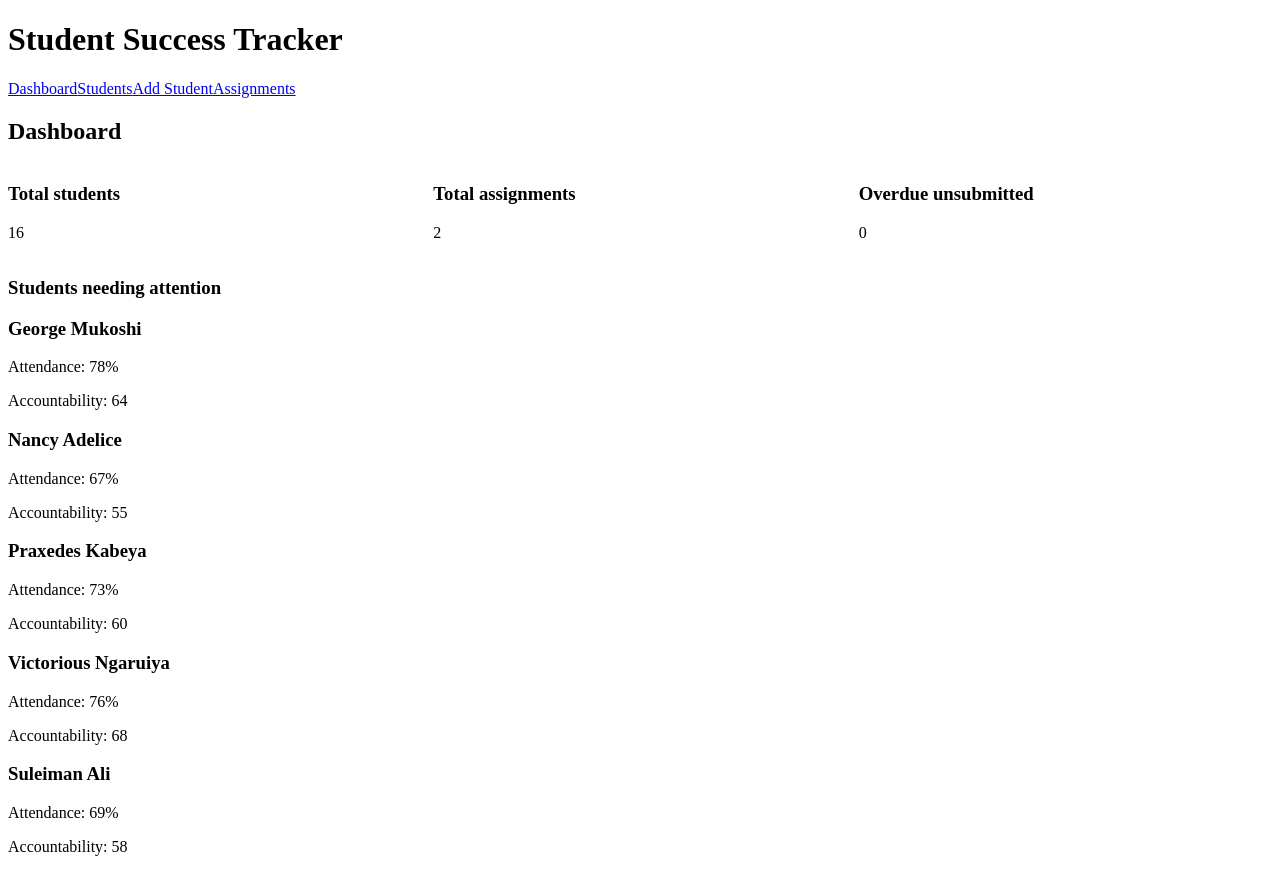
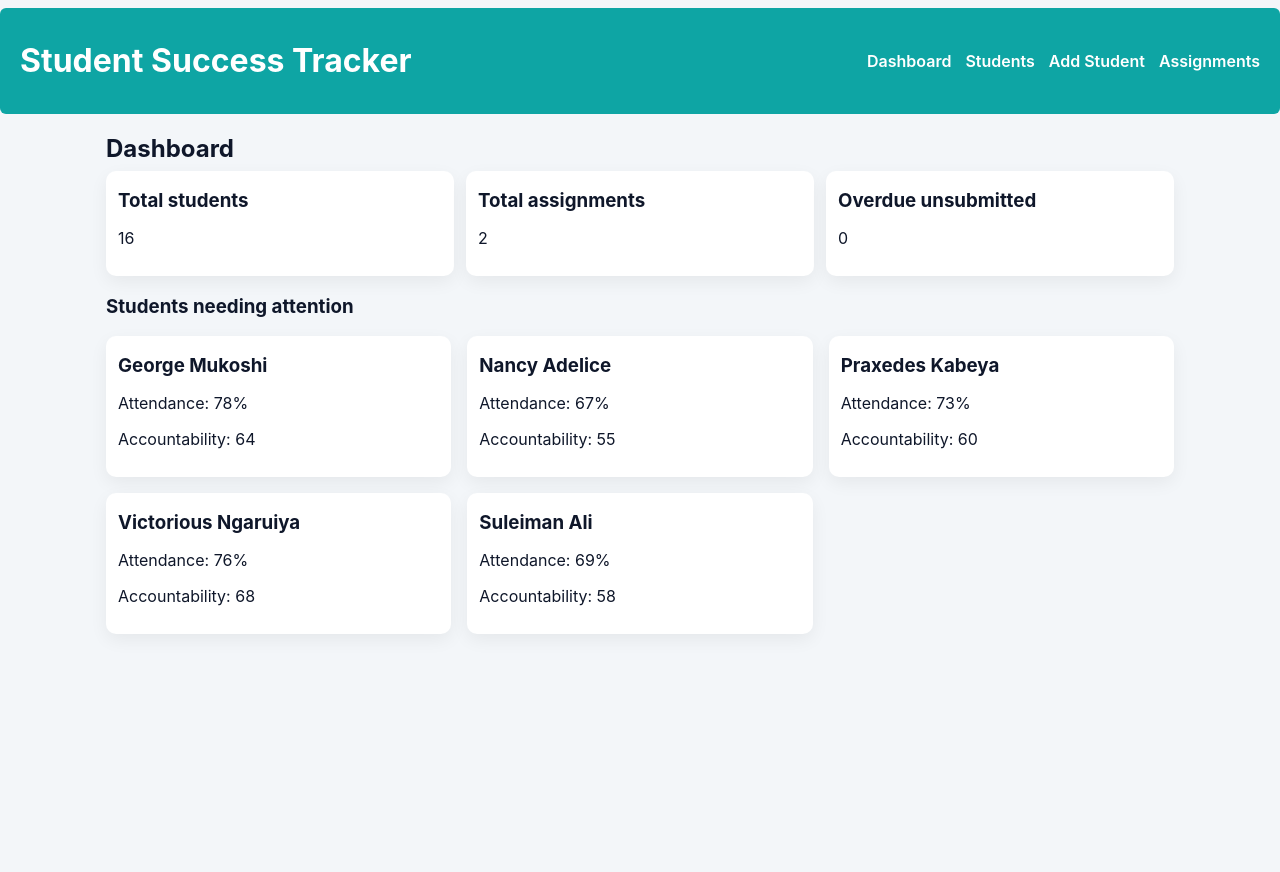
Before and after one commit to d-odhiambo/student-success-tracker-app, a React (Vite) app: page /dashboard in a window 1280 px wide. After the commit the page ends 800 px from the top, so only its background shows below. Built offline with nearby package versions, Linux system fonts and the light colour scheme; data requests are answered from the project's data file.

Commit message:
Added Styles

```diff
--- a/package.json
+++ b/package.json
@@ -11,7 +11,8 @@
   },
   "dependencies": {
     "react": "^19.1.1",
-    "react-dom": "^19.1.1"
+    "react-dom": "^19.1.1",
+    "react-router-dom": "^7.8.2"
   },
   "devDependencies": {
     "@eslint/js": "^9.33.0",
--- a/src/styles.css
+++ b/src/styles.css
@@ -0,0 +1,36 @@
+:root{
+  --bg:#f3f6f9; --card:#ffffff; --muted:#6b7280; --accent:#0ea5a4; --danger:#ef4444;
+}
+*{box-sizing:border-box}
+body{margin:0;font-family:Inter, system-ui, -apple-system, 'Segoe UI', Roboto, Arial;background:var(--bg);color:#0f172a}
+.container{max-width:1100px;margin:20px auto;padding:0 16px}
+
+/* Navbar */
+.navbar{display:flex;justify-content:space-between;align-items:center;padding:12px 20px;background:var(--accent);color:white;border-radius:6px;margin:8px 0}
+.navbar .links a{color:white;text-decoration:none;margin-left:14px;font-weight:600}
+
+/* header */
+.title{margin:14px 0 8px}
+
+/* toolbar */
+.toolbar{display:flex;justify-content:space-between;gap:12px;align-items:center;margin:12px 0;flex-wrap:wrap}
+.input{padding:8px 10px;border-radius:8px;border:1px solid #e6e9ee;min-width:220px}
+
+/* grid & card */
+.grid{display:grid;grid-template-columns:repeat(auto-fit,minmax(260px,1fr));gap:16px}
+.card{background:var(--card);padding:12px;border-radius:10px;box-shadow:0 6px 18px rgba(2,6,23,0.06)}
+.card h3{margin:6px 0}
+.badge{display:inline-block;padding:4px 8px;border-radius:999px;background:#eef2f2;font-size:12px;color:#064e48}
+
+/* forms */
+.form{background:var(--card);padding:16px;border-radius:8px;max-width:720px;margin:8px auto}
+.form input,.form select,.form textarea{width:100%;padding:8px;margin:8px 0;border-radius:6px;border:1px solid #e6e9ee}
+
+/* buttons */
+.btn{padding:8px 12px;border-radius:8px;border:none;cursor:pointer}
+.btn.primary{background:var(--accent);color:white}
+.btn.ghost{background:transparent;border:1px solid #e6e9ee}
+
+/* helpers */
+.muted{color:var(--muted)}
+.overdue{color:var(--danger);font-weight:700}
```
Also changed, not shown: 1 other file (tests, documents, lock files or other folders).
